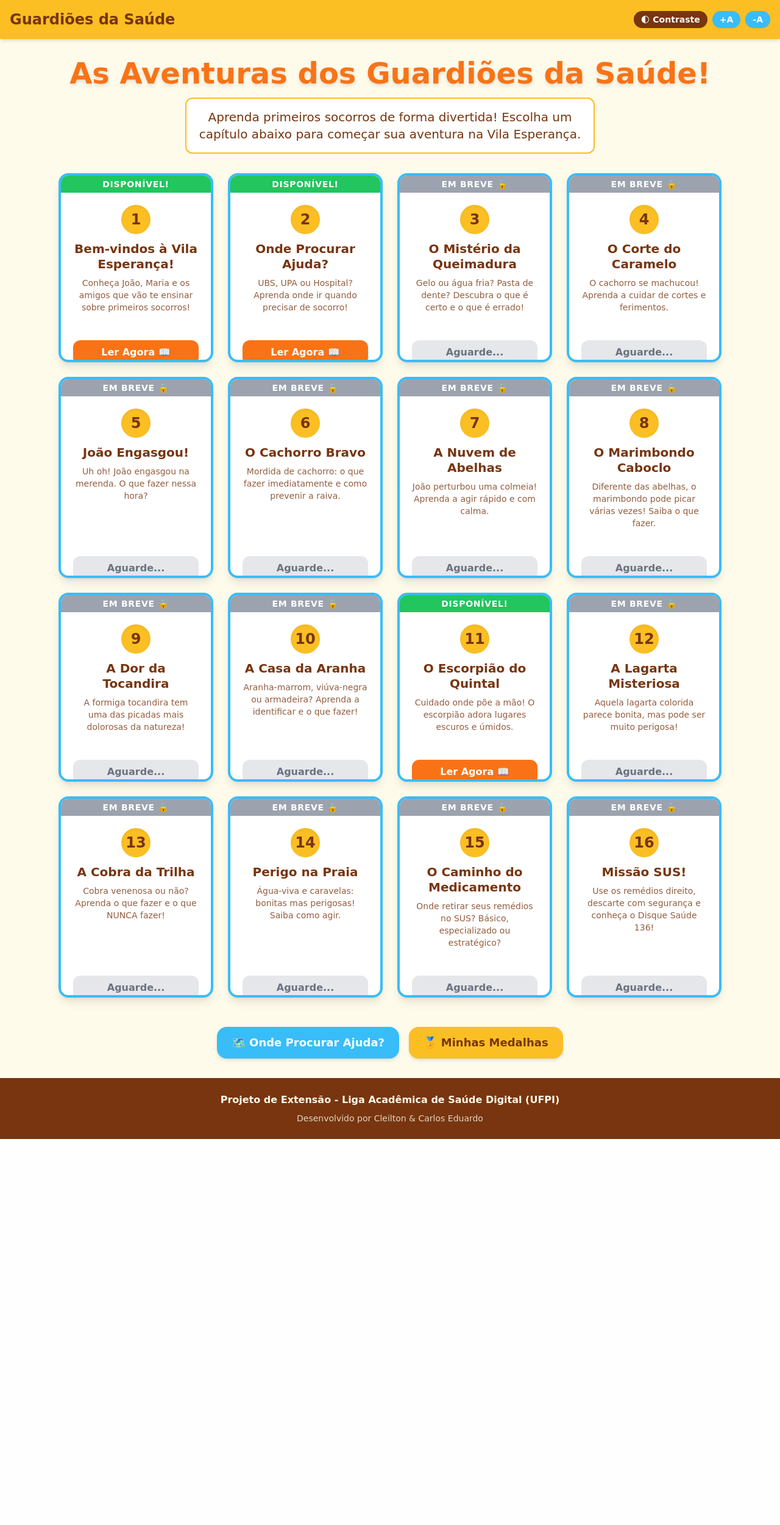
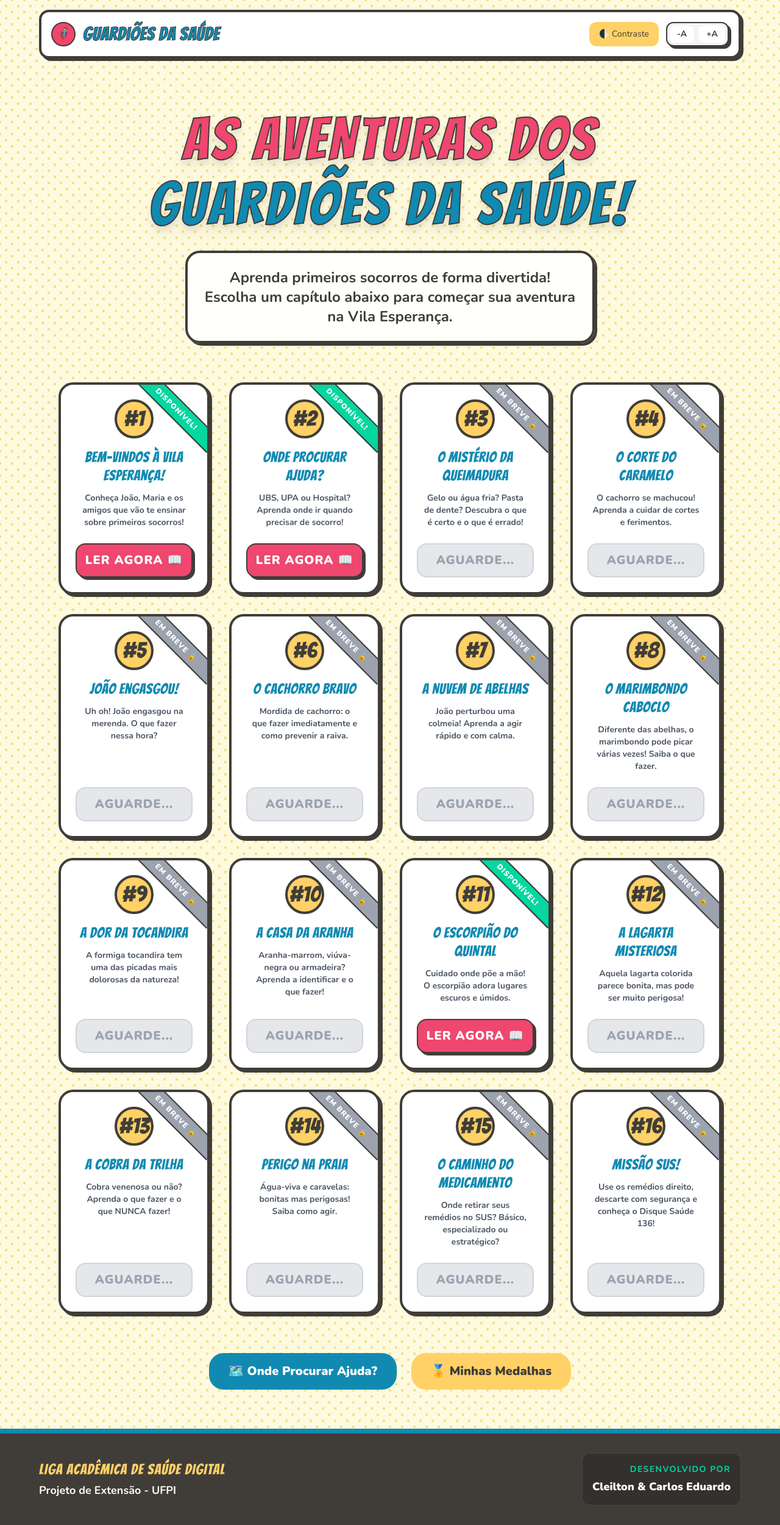
Before and after one commit to cleiltonrodriguesofc/gibi_project, a FastAPI app: page / in a window 1280 px wide. Shown: the whole page at 61% size. Before the commit the page ends 1868 px from the top, so only its background shows below. Run offline with FastAPI, Linux system fonts and the light colour scheme; some libraries are stand-ins or nearby versions.

Commit message:
feat(ui): apply neo-brutalist comic book style to base and index

```diff
--- a/templates/base.html
+++ b/templates/base.html
@@ -4,6 +4,10 @@
     <meta charset="UTF-8">
     <meta name="viewport" content="width=device-width, initial-scale=1.0">
     <title>{% block title %}Guardiões da Saúde{% endblock %}</title>
+
+    <link rel="preconnect" href="https://fonts.googleapis.com">
+    <link rel="preconnect" href="https://fonts.gstatic.com" crossorigin>
+    <link href="https://fonts.googleapis.com/css2?family=Bangers&family=Nunito:wght@400;700;900&display=swap" rel="stylesheet">
 
     <!-- Tailwind CSS (CDN for simplicity without build step) -->
     <script src="https://cdn.tailwindcss.com"></script>
@@ -12,14 +16,20 @@
             theme: {
                 extend: {
                     colors: {
-                        'sertao-yellow': '#FBBF24',
-                        'mandacaru-orange': '#F97316',
-                        'terra-brown': '#78350F',
-                        'mandacaru-green': '#22C55E',
-                        'ceu-blue': '#38BDF8'
+                        'sertao-yellow': '#FFD166',
+                        'mandacaru-orange': '#EF476F',
+                        'terra-brown': '#403D39',
+                        'mandacaru-green': '#06D6A0',
+                        'ceu-blue': '#118AB2'
                     },
                     fontFamily: {
-                        sans: ['"Comic Sans MS"', 'Chalkboard SE', 'sans-serif'],
+                        sans: ['Nunito', 'sans-serif'],
+                        comic: ['Bangers', 'cursive']
+                    },
+                    boxShadow: {
+                        'comic': '4px 4px 0px 0px rgba(64, 61, 57, 1)',
+                        'comic-hover': '8px 8px 0px 0px rgba(64, 61, 57, 1)',
+                        'comic-active': '0px 0px 0px 0px rgba(64, 61, 57, 1)',
                     }
                 }
             }
@@ -28,52 +38,81 @@
 
     <!-- Alpine.js for lightweight reactivity -->
     <script defer src="https://cdn.jsdelivr.net/npm/alpinejs@3.x.x/dist/cdn.min.js"></script>
-
-    <!-- Lottie Player -->
     <script src="https://unpkg.com/@lottiefiles/lottie-player@latest/dist/lottie-player.js"></script>
 
     <!-- Custom Styles -->
     <link rel="stylesheet" href="/static/css/custom.css">
 
+    <style>
+        /* Classic Comic Book Half-Tone Background */
+        .comic-bg {
+            background-color: #FEFAE0;
+            background-image: radial-gradient(#F4E285 15%, transparent 16%), radial-gradient(#F4E285 15%, transparent 16%);
+            background-size: 20px 20px;
+            background-position: 0 0, 10px 10px;
+        }
+        .text-stroke {
+            -webkit-text-stroke: 2px #403D39;
+        }
+        .btn-comic {
+            @apply shadow-comic border-2 border-terra-brown font-black uppercase transition-all duration-200 active:shadow-comic-active active:translate-y-1 active:translate-x-1;
+        }
+    </style>
+
     {% block extra_head %}{% endblock %}
 </head>
-<body class="bg-amber-50 text-terra-brown font-sans flex flex-col min-h-screen transition-colors duration-300">
+<body class="comic-bg text-terra-brown font-sans flex flex-col min-h-screen transition-colors duration-300">
 
-    <!-- Header -->
-    <header class="bg-sertao-yellow p-4 shadow-md flex justify-between items-center sticky top-0 z-50">
-        <a href="/" class="flex items-center gap-2">
-            <span class="text-2xl font-bold text-terra-brown drop-shadow-sm">Guardiões da Saúde</span>
+    <!-- Floating Comic Header -->
+    <header class="mx-4 mt-4 md:mx-auto max-w-6xl w-full sticky top-4 z-50">
+        <div class="bg-white p-4 rounded-2xl shadow-comic border-4 border-terra-brown flex flex-wrap justify-between items-center gap-4">
+            <a href="/" class="flex items-center gap-3 group">
+                <div class="w-10 h-10 bg-mandacaru-orange rounded-full flex items-center justify-center border-2 border-terra-brown shadow-sm group-hover:rotate-12 transition">
+                    <span class="text-white text-xl">🦸‍♂️</span>
+                </div>
+                <span class="text-3xl font-comic text-ceu-blue tracking-wide text-stroke" style="-webkit-text-stroke: 1px #403D39; color: #118AB2;">Guardiões da Saúde</span>
             </a>
 
             <!-- Acessibilidade Toggles -->
-        <div class="flex gap-2">
+            <div class="flex gap-3">
                 <button onclick="document.body.classList.toggle('high-contrast')"
-                    class="bg-terra-brown text-white px-3 py-1 rounded-full text-sm font-bold shadow-sm hover:bg-amber-900 transition"
+                        class="btn-comic bg-sertao-yellow text-terra-brown px-4 py-2 rounded-xl text-sm"
                         aria-label="Alternar Alto Contraste">
-                🌓 Contraste
+                    🌓 <span class="hidden sm:inline">Contraste</span>
+                </button>
+                <div class="flex gap-2 bg-gray-100 p-1 border-2 border-terra-brown rounded-xl shadow-comic">
+                    <button onclick="ajustarFonte(-1)"
+                            class="bg-white text-terra-brown px-3 py-1 rounded-lg text-sm font-bold hover:bg-gray-200 transition"
+                            aria-label="Diminuir Fonte">
+                        -A
                     </button>
                     <button onclick="ajustarFonte(1)"
-                    class="bg-ceu-blue text-white px-3 py-1 rounded-full text-sm font-bold shadow-sm hover:bg-blue-600 transition"
+                            class="bg-white text-terra-brown px-3 py-1 rounded-lg text-sm font-bold hover:bg-gray-200 transition"
                             aria-label="Aumentar Fonte">
                         +A
                     </button>
-            <button onclick="ajustarFonte(-1)"
-                    class="bg-ceu-blue text-white px-3 py-1 rounded-full text-sm font-bold shadow-sm hover:bg-blue-600 transition"
-                    aria-label="Diminuir Fonte">
-                -A
-            </button>
+                </div>
+            </div>
         </div>
     </header>
 
     <!-- Main Content -->
-    <main class="flex-grow p-4 md:p-8 max-w-6xl mx-auto w-full">
+    <main class="flex-grow p-4 md:p-8 max-w-6xl mx-auto w-full mt-4">
         {% block content %}{% endblock %}
     </main>
 
     <!-- Footer -->
-    <footer class="bg-terra-brown text-amber-50 p-6 mt-auto text-center">
-        <p class="font-bold">Projeto de Extensão - Liga Acadêmica de Saúde Digital (UFPI)</p>
-        <p class="text-sm mt-2 opacity-80">Desenvolvido por Cleilton & Carlos Eduardo</p>
+    <footer class="bg-terra-brown text-amber-50 p-8 mt-auto border-t-8 border-ceu-blue relative overflow-hidden">
+        <div class="max-w-6xl mx-auto flex flex-col md:flex-row justify-between items-center gap-4 relative z-10">
+            <div class="text-center md:text-left">
+                <p class="font-comic text-2xl text-sertao-yellow tracking-wider">LIGA ACADÊMICA DE SAÚDE DIGITAL</p>
+                <p class="font-bold text-lg mt-1">Projeto de Extensão - UFPI</p>
+            </div>
+            <div class="bg-black/20 p-4 rounded-xl border border-white/10 text-center md:text-right">
+                <p class="text-sm font-bold uppercase tracking-widest text-mandacaru-green">Desenvolvido por</p>
+                <p class="text-lg font-black text-white mt-1">Cleilton & Carlos Eduardo</p>
+            </div>
+        </div>
     </footer>
 
     <!-- Acessibility Scripts -->
@@ -86,7 +125,6 @@
             document.documentElement.style.fontSize = `${fontSizeBase}px`;
         }
 
-        // Simples TTS (Text To Speech) helper function
         function lerTexto(btn) {
             if ('speechSynthesis' in window) {
                 const texto = btn.getAttribute('data-texto');
--- a/templates/index.html
+++ b/templates/index.html
@@ -3,39 +3,40 @@
 {% block title %}Capa - Guardiões da Saúde{% endblock %}
 
 {% block content %}
-<div class="text-center mb-8">
-    <h1 class="text-4xl md:text-5xl font-bold text-mandacaru-orange mb-4 drop-shadow-md">
-        As Aventuras dos Guardiões da Saúde!
+<div class="text-center mb-16 relative mt-8">
+    <h1 class="font-comic text-6xl md:text-8xl tracking-wider text-mandacaru-orange mb-6 text-stroke drop-shadow-xl" style="line-height: 1.1; -webkit-text-stroke: 2px #403D39; color: #EF476F;">
+        AS AVENTURAS DOS<br>
+        <span class="text-ceu-blue" style="color: #118AB2;">GUARDIÕES DA SAÚDE!</span>
     </h1>
-    <p class="text-lg md:text-xl max-w-2xl mx-auto bg-white p-4 rounded-xl shadow-sm border-2 border-sertao-yellow">
+    <p class="text-lg md:text-2xl max-w-2xl mx-auto bg-white/90 backdrop-blur-sm p-6 rounded-3xl shadow-comic border-4 border-terra-brown font-bold text-terra-brown leading-relaxed">
         Aprenda primeiros socorros de forma divertida! Escolha um capítulo abaixo para começar sua aventura na Vila Esperança.
     </p>
 </div>
 
 <!-- Capítulos Grid -->
-<div class="grid grid-cols-1 sm:grid-cols-2 lg:grid-cols-4 gap-6">
+<div class="grid grid-cols-1 sm:grid-cols-2 lg:grid-cols-4 gap-8">
     {% for cap in capitulos %}
-    <div class="bg-white rounded-2xl shadow-lg border-4 border-ceu-blue overflow-hidden transform transition hover:scale-105">
+    <div class="bg-white rounded-3xl shadow-comic border-4 border-terra-brown overflow-hidden transform transition duration-300 hover:-translate-y-2 hover:rotate-1 hover:shadow-comic-hover relative flex flex-col group">
         <!-- Badge Status -->
-        <div class="bg-{{ 'mandacaru-green' if cap.disponivel else 'gray-400' }} text-white text-center py-1 font-bold uppercase text-sm tracking-wider">
+        <div class="absolute top-6 right-[-35px] bg-{{ 'mandacaru-green' if cap.disponivel else 'gray-400' }} text-white font-black uppercase text-xs tracking-widest py-1.5 px-10 transform rotate-45 shadow-sm border-y-2 border-terra-brown z-10">
             {{ "Disponível!" if cap.disponivel else "Em Breve 🔒" }}
         </div>
 
-        <div class="p-5 flex flex-col items-center justify-between h-full min-h-[220px]">
+        <div class="p-6 flex flex-col items-center justify-between h-full min-h-[280px] relative z-0">
             <!-- Cap number & Title -->
-            <div class="w-12 h-12 bg-sertao-yellow rounded-full flex items-center justify-center font-bold text-2xl mb-3 shadow-inner">
-                {{ cap.id }}
+            <div class="w-16 h-16 bg-sertao-yellow rounded-full flex items-center justify-center font-comic text-4xl mb-4 border-4 border-terra-brown shadow-sm group-hover:scale-110 transition text-terra-brown">
+                #{{ cap.id }}
             </div>
 
-            <h2 class="text-xl font-bold text-center mb-2 leading-tight">{{ cap.titulo }}</h2>
-            <p class="text-sm text-center opacity-80 flex-grow">{{ cap.descricao }}</p>
+            <h2 class="font-comic text-2xl text-center mb-3 leading-tight text-ceu-blue tracking-wide">{{ cap.titulo }}</h2>
+            <p class="text-sm font-bold text-center text-gray-600 flex-grow px-2">{{ cap.descricao }}</p>
 
             {% if cap.disponivel %}
-                <a href="/capitulo/{{ cap.id }}" class="mt-4 w-full block text-center bg-mandacaru-orange text-white font-bold py-2 rounded-xl shadow-md hover:bg-orange-600 transition">
+                <a href="/capitulo/{{ cap.id }}" class="mt-6 w-full block text-center bg-mandacaru-orange text-white font-black text-xl py-3 rounded-2xl shadow-comic border-2 border-terra-brown hover:bg-orange-600 active:translate-y-1 active:translate-x-1 active:shadow-comic-active transition uppercase tracking-wider">
                     Ler Agora 📖
                 </a>
             {% else %}
-                <button disabled class="mt-4 w-full block text-center bg-gray-200 text-gray-500 font-bold py-2 rounded-xl cursor-not-allowed">
+                <button disabled class="mt-6 w-full block text-center bg-gray-200 text-gray-400 font-black text-xl py-3 rounded-2xl border-2 border-gray-300 cursor-not-allowed uppercase tracking-wider">
                     Aguarde...
                 </button>
             {% endif %}
@@ -45,11 +46,11 @@
 </div>
 
 <!-- Navegação Inferior -->
-<div class="mt-12 flex justify-center gap-4">
-    <a href="/mapa" class="bg-ceu-blue text-white px-6 py-3 rounded-2xl font-bold text-lg shadow-md hover:bg-blue-600 transition flex items-center gap-2">
+<div class="mt-16 mb-8 flex flex-col sm:flex-row justify-center gap-6">
+    <a href="/mapa" class="btn-comic bg-ceu-blue text-white px-8 py-4 rounded-3xl font-black text-xl flex items-center justify-center gap-3">
         🗺️ Onde Procurar Ajuda?
     </a>
-    <a href="/conquistas" class="bg-sertao-yellow text-terra-brown px-6 py-3 rounded-2xl font-bold text-lg shadow-md hover:bg-yellow-500 transition flex items-center gap-2">
+    <a href="/conquistas" class="btn-comic bg-sertao-yellow text-terra-brown px-8 py-4 rounded-3xl font-black text-xl flex items-center justify-center gap-3">
         🏅 Minhas Medalhas
     </a>
 </div>
```
Lines whose indentation alone changed are shown as unchanged.
